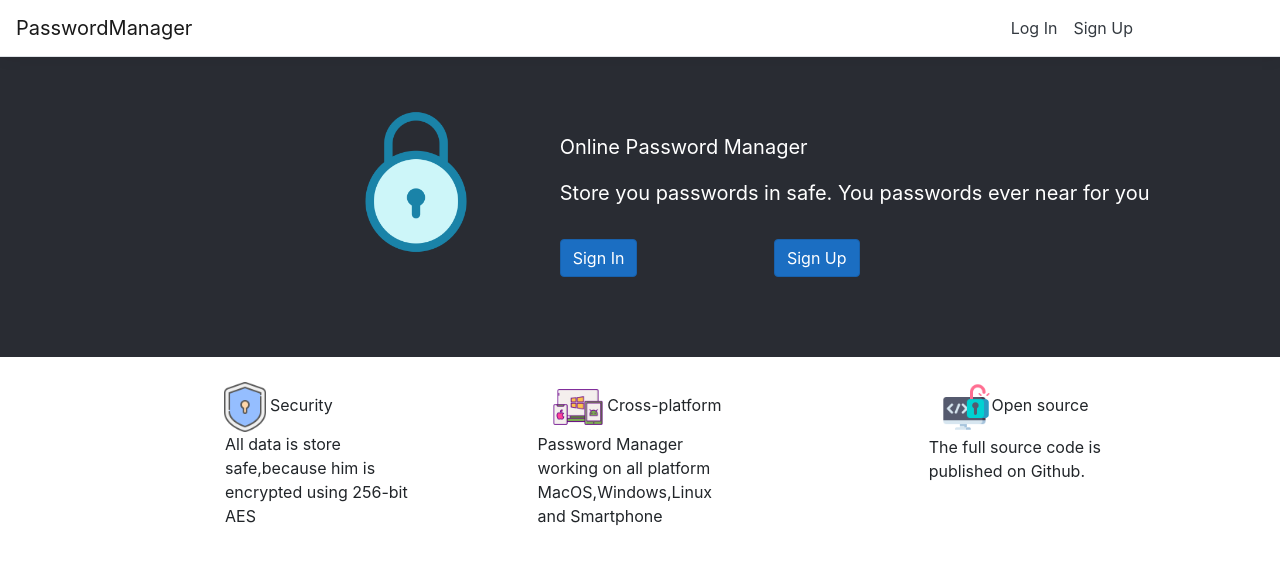
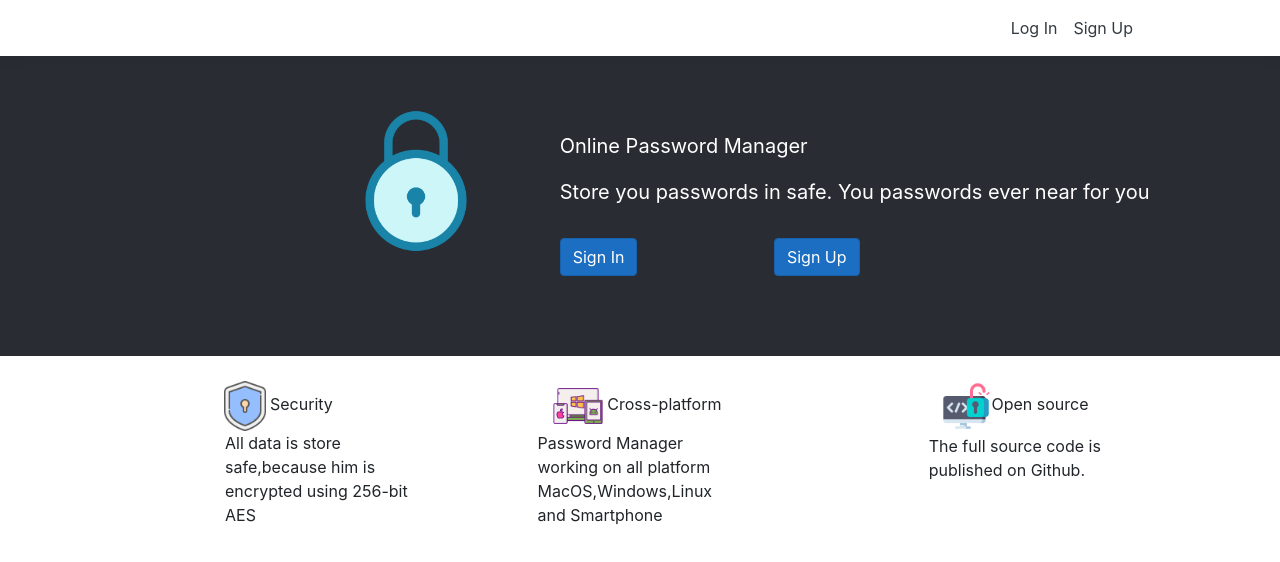
Before and after one commit to CasianovDenis/PasswordManager, a React (Create React App) app in the folder PasswordManager/ClientApp/: page / in a window 1280 px wide. Shown: the top 562 px of the page. Built offline with nearby package versions, Linux system fonts and the light colour scheme.

Commit message:
Added text color for logo text and deleted unnecessary code

```diff
--- a/PasswordManager/ClientApp/src/components/NavMenu/NavMenu.js
+++ b/PasswordManager/ClientApp/src/components/NavMenu/NavMenu.js
@@ -64,9 +64,9 @@ export class NavMenu extends Component {
   render () {
     return (
       <header>
-        <Navbar className="navbar-expand-sm navbar-toggleable-sm ng-white border-bottom box-shadow mb-3" light>
+        <Navbar className="navbar-expand-sm navbar-toggleable-sm ng-white box-shadow mb-3" light>
           <Container>
-            <NavbarBrand tag={Link} to="/">PasswordManager</NavbarBrand>
+                    <NavbarBrand tag={Link} style={{color:"white"} }to="/">PasswordManager</NavbarBrand>
             <NavbarToggler onClick={this.toggleNavbar} className="mr-2" />
             <Collapse className="d-sm-inline-flex flex-sm-row-reverse" isOpen={!this.state.collapsed} navbar>
               <ul className="navbar-nav flex-grow">
```
